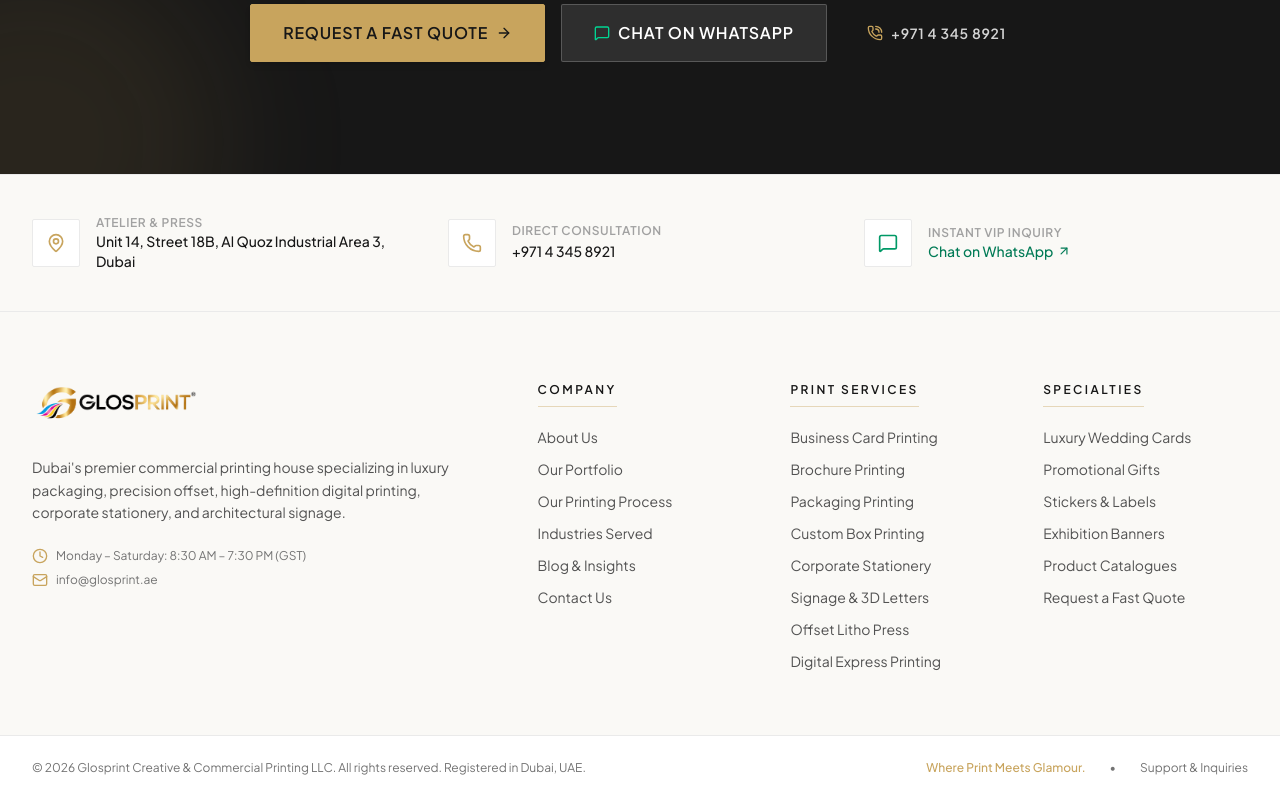
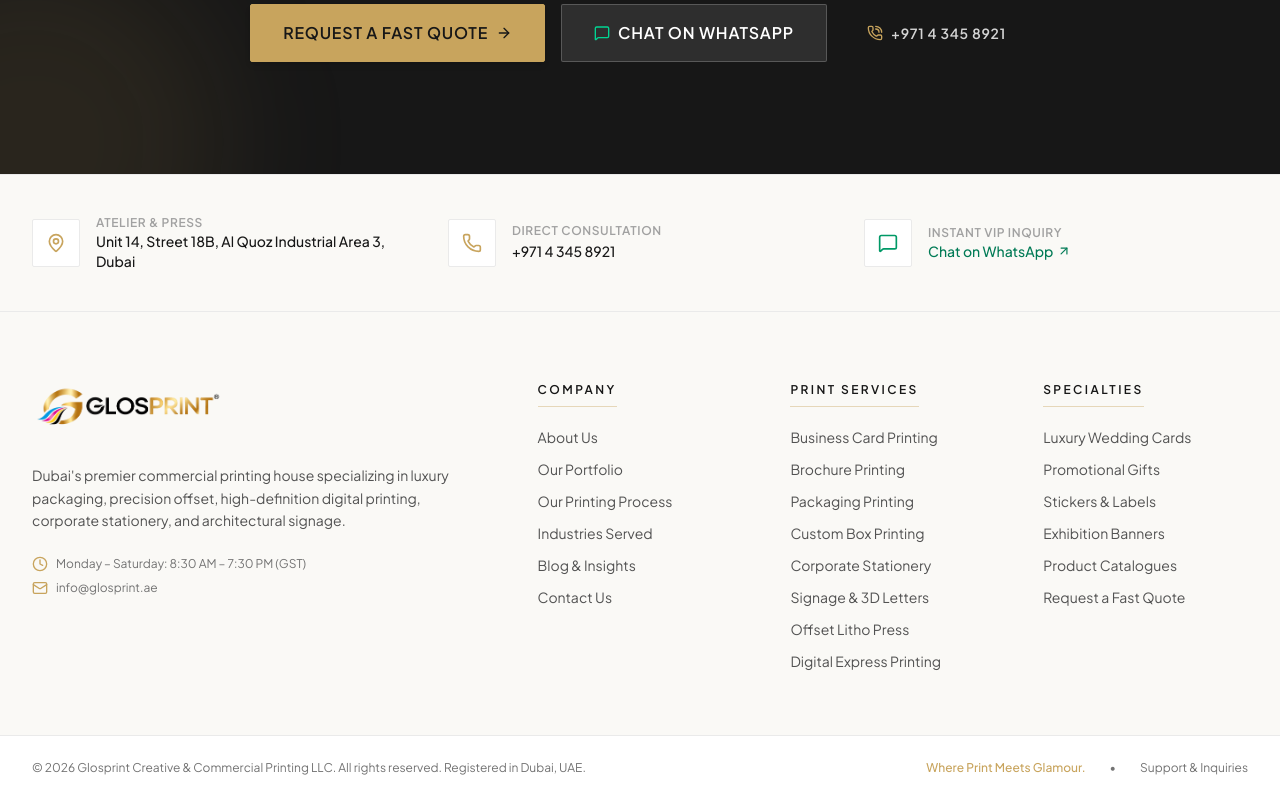
Before and after one commit to daniashabih/Glosprint, a Next.js app: page / in a window 1280 px wide. Shown: the part 9437-10237 px from the top of the page. Built offline with nearby package versions, Linux system fonts and the light colour scheme; no server answers; a web font is replaced by a local one.

Commit message:
feat: update official GLOSPRINT registered trademark logo and favicon

```diff
--- a/src/app/layout.tsx
+++ b/src/app/layout.tsx
@@ -70,6 +70,10 @@ export const metadata: Metadata = {
   verification: {
     google: process.env.NEXT_PUBLIC_GSC_VERIFICATION || undefined,
   },
+  icons: {
+    icon: "/logo/glosprint-icon.png",
+    apple: "/logo/glosprint-icon.png",
+  },
 };
 
 export default function RootLayout({
@@ -86,7 +90,7 @@ export default function RootLayout({
       className={`${jakartaSans.variable} ${playfairDisplay.variable} scroll-smooth antialiased`}
     >
       <head>
-        <link rel="icon" href="/logo/glosprint-logo.png" />
+        <link rel="icon" href="/logo/glosprint-icon.png" />
       </head>
       <body className="min-h-screen flex flex-col bg-white text-[#171717] font-sans selection:bg-[#C8A45D]/20 selection:text-[#171717]">
         <GoogleAnalytics />
--- a/src/components/ui/Logo.tsx
+++ b/src/components/ui/Logo.tsx
@@ -14,13 +14,13 @@ export default function Logo({
 }: LogoProps) {
   // Dimensions maintain the exact ~3:1 aspect ratio of the supplied 866x288 logo
   const sizeMap = {
-    sm: { width: 140, height: 47 },
-    md: { width: 180, height: 60 },
-    lg: { width: 220, height: 73 },
-    xl: { width: 260, height: 86 },
+    sm: { width: 140, height: 47, maxH: "max-h-10" },
+    md: { width: 180, height: 60, maxH: "max-h-12 md:max-h-14" },
+    lg: { width: 220, height: 73, maxH: "max-h-14 md:max-h-16" },
+    xl: { width: 260, height: 86, maxH: "max-h-16 md:max-h-20" },
   };
 
-  const { width, height } = sizeMap[size];
+  const { width, height, maxH } = sizeMap[size];
 
   return (
     <Link
@@ -34,7 +34,7 @@ export default function Logo({
         width={width}
         height={height}
         priority={priority}
-        className="h-auto w-auto object-contain max-h-12 md:max-h-14"
+        className={`h-auto w-auto object-contain ${maxH}`}
       />
     </Link>
   );
```
Also changed, not shown: public/logo/glosprint-icon.png (added), public/logo/glosprint-logo-full.png.
